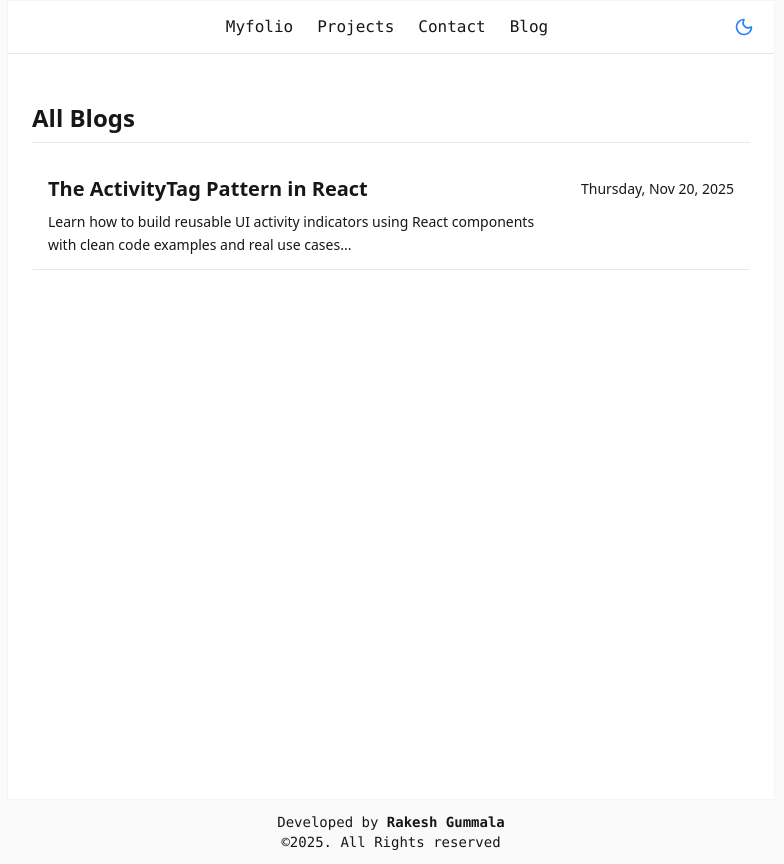
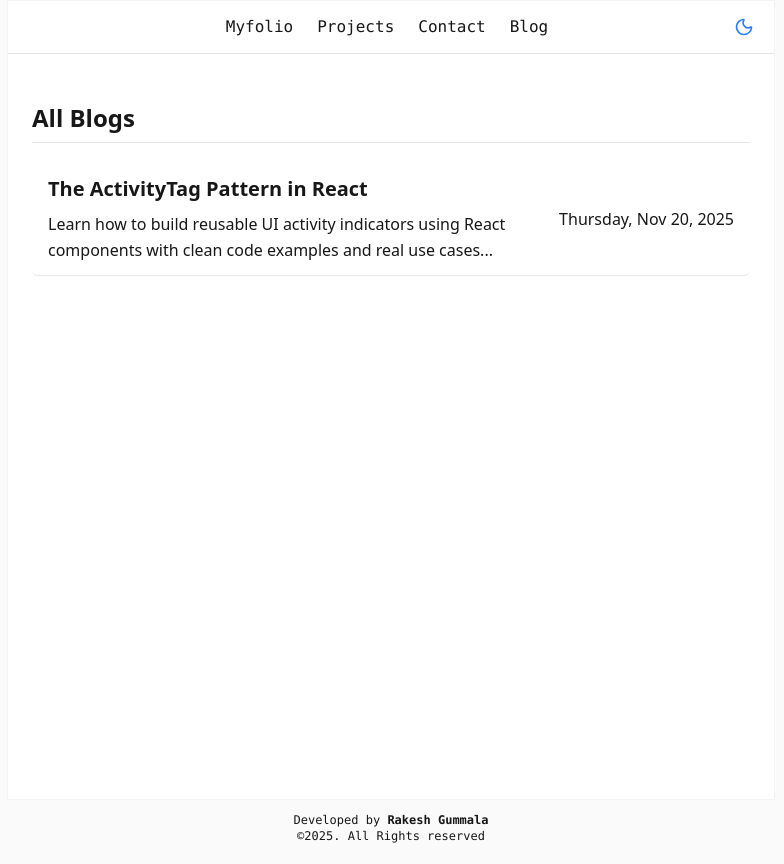
Before and after one commit to RakeshGummala07/My-Portfolio, a React (Vite) app: page /blog in a window 1280 px wide. Shown: the whole page, without its empty margins (249-1033 px from the left). Built offline with nearby package versions, Linux system fonts and the light colour scheme.

Commit message:
fixed ui

```diff
--- a/src/components/CareerLinks.jsx
+++ b/src/components/CareerLinks.jsx
@@ -43,14 +43,14 @@ export default function CareerLinks() {
         >
           <div className="flex items-center gap-2 md:gap-4">
             {/* Icon */}
-            <div className="h-10 w-10 flex items-center justify-center bg-gray-100 dark:bg-zinc-800 rounded-xl text-xl">
+            <div className="h-10 w-10 font-mono flex items-center justify-center bg-gray-100 dark:bg-zinc-800 rounded-xl text-xl">
               {item.icon}
             </div>
 
             {/* Text */}
             <div className="flex flex-col leading-tight">
-              <span className="font-medium text-[15px] ">{item.name}</span>
-              <span className="text-gray-500 md:text-sm text-[10px]">
+              <span className="font-medium text-[15px] font-mono">{item.name}</span>
+              <span className="text-gray-500 md:text-sm text-[12px]">
                 {item.username}
               </span>
             </div>
--- a/src/components/Footer.jsx
+++ b/src/components/Footer.jsx
@@ -5,8 +5,8 @@ export default function Footer() {
     <>
     <footer className='text-center font-mono my-3'>
 
-        <p className='md:text-sm'>Developed by <span className='font-semibold'>Rakesh Gummala</span></p>
-        <p className='md:text-sm'>&copy;2025. All Rights reserved</p>
+        <p className='text-xs'>Developed by <span className='font-semibold'>Rakesh Gummala</span></p>
+        <p className='text-xs'>&copy;2025. All Rights reserved</p>
     </footer>
     </>
   )
--- a/src/components/Navbar.jsx
+++ b/src/components/Navbar.jsx
@@ -31,7 +31,7 @@ export default function Navbar() {
           boxShadow: scrolled
             ? "0px 2px 3px -1px rgba(0,0,0,0.1), 0px 1px 0px rgba(25,28,33,0.02), 0px 0px 0px 1px rgba(25,28, 33, 0.08)"
             : "none",
-          maxWidth: scrolled ? "75%" : "100%",
+          maxWidth: scrolled ? "85%" : "100%",
           y: scrolled ? 10 : 0,
           backdropFilter: scrolled ? "blur(10px)" : "none",
           borderRadius: scrolled ? "24px" : "0px",
--- a/src/pages/blogs/BlogListItem.jsx
+++ b/src/pages/blogs/BlogListItem.jsx
@@ -4,22 +4,20 @@ export default function BlogListItem({ title, description, date, slug }) {
   return (
     <Link
       to={`/blog/${slug}`}
-      className="block w-full py-3 border-b border-gray-200 dark:border-zinc-700 hover:bg-gray-50 dark:hover:bg-zinc-800 transition-colors rounded-xs p-4"
+      className="block w-full py-3 border-b border-gray-200 dark:border-zinc-700 hover:bg-gray-50 dark:hover:bg-zinc-800 transition-colors rounded-md p-4 md:h-auto"
     >
-      <div className="flex items-start justify-between gap-6">
+      <div className="flex items-center justify-between flex-col md:flex-row gap-4 md:gap-6">
         {/* Left side - Content */}
-        <div>
-          <h2 className="text-xl font-bold text-gray-900 dark:text-gray-100 mb-2">
+        <div className="w-full md:w-auto">
+          <h2 className="text-lg md:text-xl font-bold text-gray-900 dark:text-gray-100 mb-1 md:mb-2">
             {title}
           </h2>
-
-          <p className="text-gray-600 dark:text-gray-400 leading-relaxed text-sm">
+          <p className="text-gray-600 dark:text-gray-400 leading-relaxed text-sm md:text-base">
             {description}
           </p>
         </div>
-
         {/* Right side - Date */}
-        <span className="text-gray-500 dark:text-gray-400 min-w-max text-sm pt-1">
+        <span className="text-gray-500 dark:text-gray-400 text-sm md:text-base md:min-w-max">
           {date}
         </span>
       </div>
```
